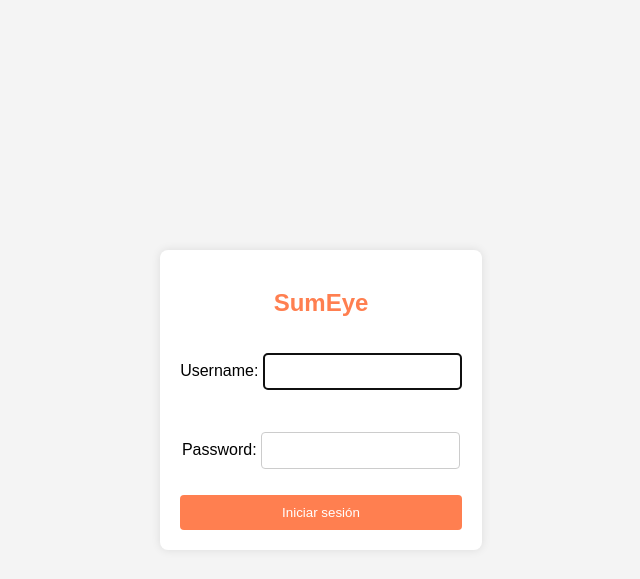
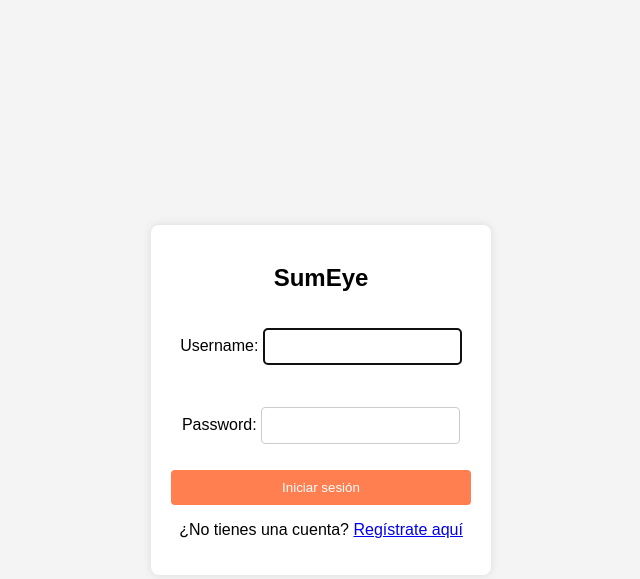
Before and after one commit to jsuarezb1808/ProyectoTopicosSoftware, a Django app: page /login/ in a window 1280 px wide. Shown: the top 579 px of the page, without its empty margins (319-959 px from the left). Run offline with Django 5.2, Linux system fonts and the light colour scheme.

Commit message:
Cambios en db 2.0

```diff
--- a/Tienda/templates/login.html
+++ b/Tienda/templates/login.html
@@ -1,7 +1,9 @@
 <!DOCTYPE html>
-<html>
+<html lang="es">
 <head>
-    <title>SumEye</title>
+    <meta charset="UTF-8">
+    <meta name="viewport" content="width=device-width, initial-scale=1.0">
+    <title>Login</title>
     <style>
         body {
             font-family: Arial, sans-serif;
@@ -17,11 +19,11 @@
             padding: 20px;
             border-radius: 8px;
             box-shadow: 0 0 10px rgba(0, 0, 0, 0.1);
+            width: 300px;
             text-align: center;
         }
         .container h2 {
             margin-bottom: 20px;
-            color: #ff7f50;
         }
         .container form {
             display: flex;
@@ -65,6 +67,7 @@
             {{ form.as_p }}
             <button type="submit">Iniciar sesión</button>
         </form>
+        <p>¿No tienes una cuenta? <a href="{% url 'register' %}">Regístrate aquí</a></p>
     </div>
 </body>
 </html>
```
Also changed, not shown: Tienda/db.sqlite3, Tienda/store/migrations/0001_initial.py (added), Tienda/store/migrations/__init__.py (added).
